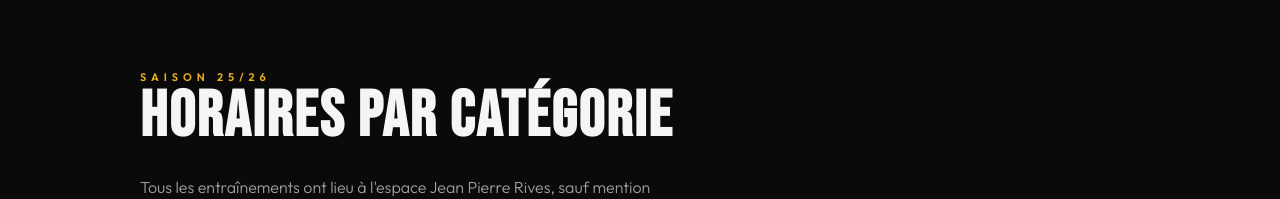
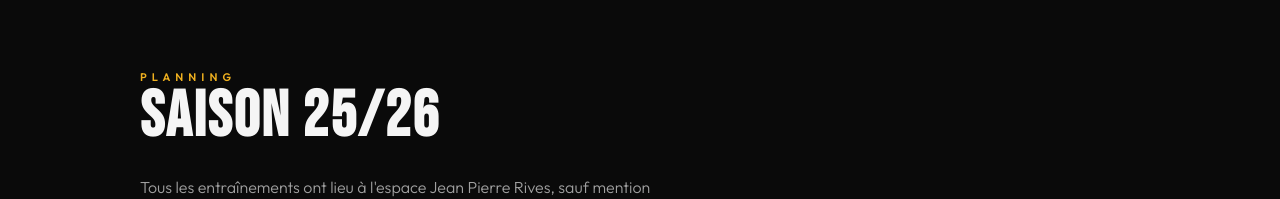
Before and after one commit to guerfala/cac-website, an Angular app: page /infos-pratiques/horaires-tarifs in a window 1280 px wide. Shown: the part 536-735 px from the top of the page. Built offline with nearby package versions, Linux system fonts and the light colour scheme; no server answers.

Commit message:
fix : titre du planing et saison

```diff
--- a/src/app/pages/infos-pratiques/horaires-tarifs/horaires-tarifs.page.html
+++ b/src/app/pages/infos-pratiques/horaires-tarifs/horaires-tarifs.page.html
@@ -11,8 +11,8 @@
 <section class="horaires">
   <div class="container">
     <div class="section-header" appReveal>
-      <span class="section-label">Saison {{ saison }}</span>
-      <h2 class="section-title">Horaires par catégorie</h2>
+      <span class="section-label">Planning</span>
+      <h2 class="section-title">Saison {{ saison }}</h2>
       <p class="section-desc">
         Tous les entraînements ont lieu à l'espace Jean Pierre Rives, sauf mention contraire.
       </p>
```
